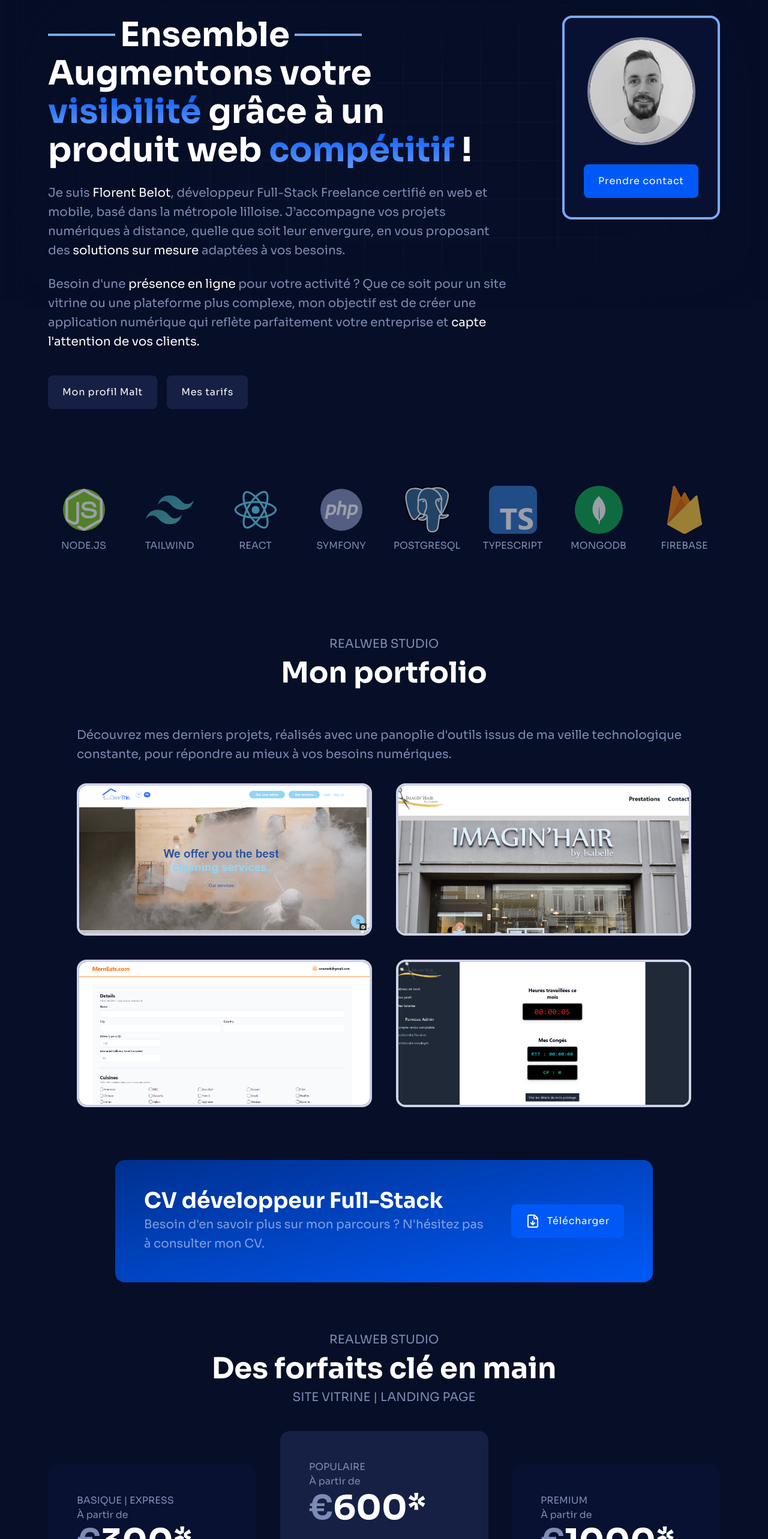
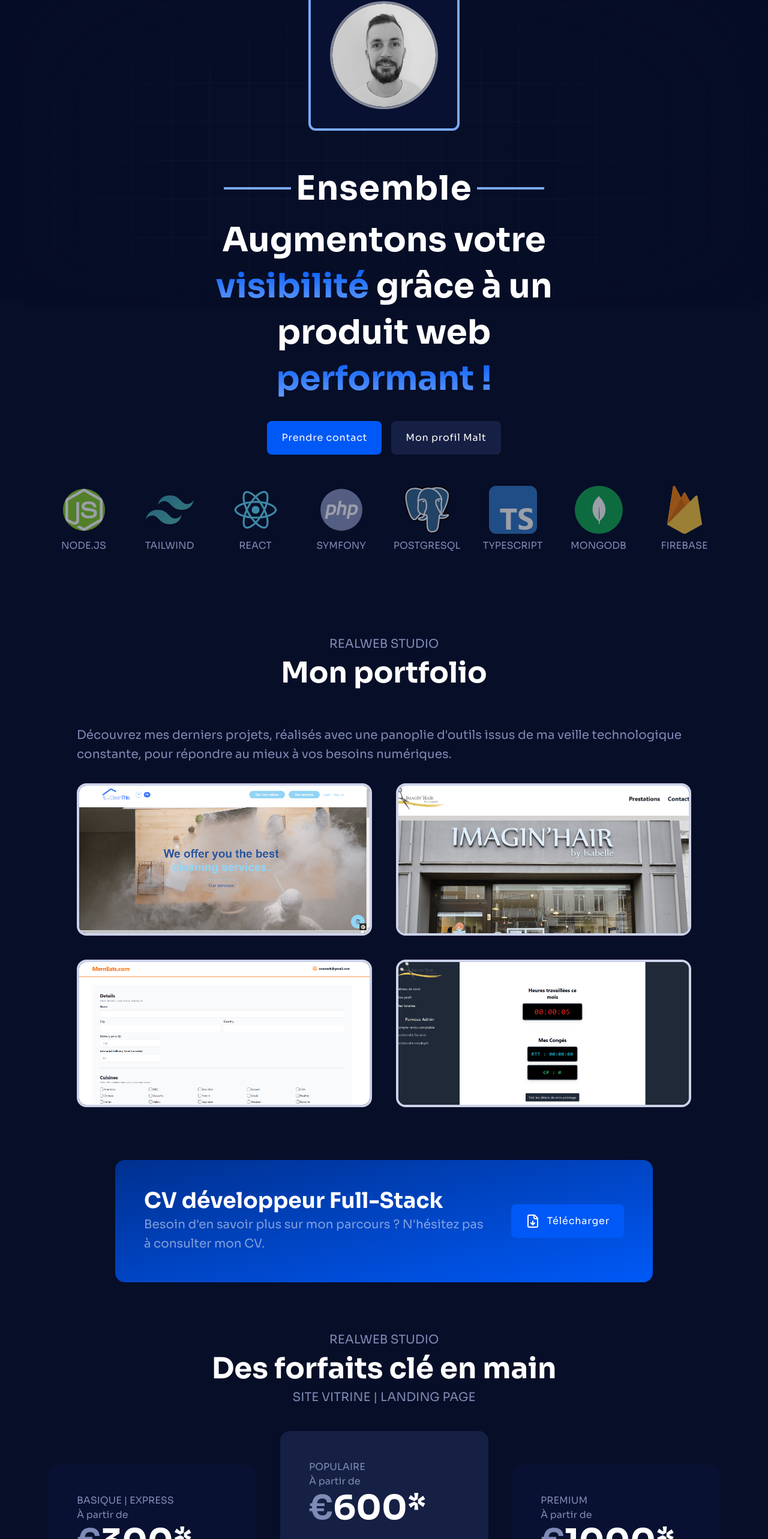
Before and after one commit to OnaFlorent/RealWeb-Expertise, a React (Vite) app: page / in a window 1280 px wide. Shown: the part 119-2685 px from the top of the page at 60% size. Built offline with nearby package versions, Linux system fonts and the light colour scheme.

Commit message:
Hero/Portfolio/Pricing/Services/Tools

```diff
--- a/package.json
+++ b/package.json
@@ -15,7 +15,8 @@
     "lucide-react": "^0.454.0",
     "react": "^18.3.1",
     "react-dom": "^18.3.1",
-    "react-helmet-async": "^2.0.5"
+    "react-helmet-async": "^2.0.5",
+    "react-type-animation": "^3.2.0"
   },
   "devDependencies": {
     "@eslint/js": "^9.9.0",
--- a/src/components/Hero.jsx
+++ b/src/components/Hero.jsx
@@ -1,22 +1,21 @@
-import { Handshake } from "lucide-react";
 import profileImgPng from "../../src/assets/hero/profile_img.png";
 import profileImgWebp from "../../src/assets/hero/profile_img.webp";
 import { Button } from "./Button";
 import { Container } from "./Container";
 import { Grid } from "./theme/Hero";
 import { motion } from "framer-motion";
+import { TypeAnimation } from "react-type-animation";
 
 const Hero = () => {
   return (
     <div className="relative">
-      <Container className="relative z-10 lg:py-16 space-y-16 max-w-7xl mx-auto px-4 md:px-6 pt-8">
-        <div className="flex flex-col lg:flex-row-reverse lg:space-x-reverse lg:space-x-8 items-center lg:items-start lg:justify-between">
-          <div className="mt-8 mb-8 lg:mt-0 lg:ml-6">
+      <Container className="relative z-10 min-h-screen flex flex-col items-center justify-center space-y-16">
+        {/* Image Profil */}
         <motion.div
-              className="border-4 bg-n-8 rounded-xl lg:rounded-2xl p-8 space-y-8 cursor-pointer animate-border-animation"
-              initial={{ opacity: 0, scale: 0.9 }}
-              animate={{ opacity: 1, scale: 1 }}
-              transition={{ duration: 0.7 }}
+          className="border-4 bg-n-8 rounded-xl p-8 animate-border-animation"
+          initial={{ opacity: 0, y: -20 }}
+          animate={{ opacity: 1, y: 0 }}
+          transition={{ duration: 0.7, ease: "easeInOut" }}
         >
           <picture>
             <source srcSet={profileImgWebp} type="image/webp" />
@@ -24,12 +23,69 @@ const Hero = () => {
             <img
               src={profileImgPng}
               alt="Profile"
-                  className="mx-auto rounded-full border-4 border-n-1 border-opacity-50 pointer-events-none w-[120px] h-[120px] lg:w-[180px] lg:h-[180px]"
+              className="mx-auto rounded-full border-4 border-n-1 border-opacity-50 w-[120px] h-[120px] sm:w-[140px] sm:h-[140px] lg:w-[180px] lg:h-[180px]"
               loading="lazy"
               decoding="async"
             />
           </picture>
-              <div className="flex justify-center mt-4">
+        </motion.div>
+
+        {/* Contenu Principal */}
+        <motion.div
+          initial={{ opacity: 0, y: -20 }}
+          animate={{
+            opacity: 1,
+            y: 0,
+            transition: { delay: 0.3, duration: 0.8, ease: "easeInOut" },
+          }}
+          className="text-center max-w-3xl space-y-6 sm:space-y-8"
+        >
+          {/* Titre Principal */}
+          <div
+            className="h1 flex flex-col items-center space-y-4"
+            role="heading"
+            aria-level="1"
+          >
+            <div className="flex items-center justify-center space-x-2">
+              <span
+                className="block border-t-4 w-12 sm:w-20 md:w-28 animate-border-animation"
+                aria-hidden="true"
+              ></span>
+              <span className="tracking-wide">Ensemble</span>
+              <span
+                className="block border-t-4 w-12 sm:w-20 md:w-28 animate-border-animation"
+                aria-hidden="true"
+              ></span>
+            </div>
+            <h1 className="h1 leading-snug">
+              Augmentons votre{" "}
+              <span className="bg-clip-text text-transparent bg-gradient-to-b from-p-3 to-p-2">
+                visibilité
+              </span>{" "}
+              grâce à un produit web{" "}
+              <span className="inline-block w-[200px] sm:w-[300px] md:w-[400px] text-center">
+                <TypeAnimation
+                  preRenderFirstString={true}
+                  sequence={[
+                    "compétitif !",
+                    2000,
+                    "innovant !",
+                    2000,
+                    "performant !",
+                    2000,
+                  ]}
+                  speed={50}
+                  repeat={Infinity}
+                  wrapper="span"
+                  cursor={false}
+                  className="bg-clip-text text-transparent bg-gradient-to-b from-p-3 to-p-2"
+                />
+              </span>
+            </h1>
+          </div>
+
+          {/* Boutons */}
+          <div className="flex justify-center space-x-4">
             <Button
               theme="primary"
               href="https://forms.gle/SQePZgWNcg5ucBB97"
@@ -37,62 +93,11 @@ const Hero = () => {
             >
               Prendre contact
             </Button>
-              </div>
-            </motion.div>
-          </div>
-          <div className="text-center lg:text-left max-w-3xl space-y-6">
-            <h1 className="h1">
-              <div className="relative flex items-center justify-center lg:justify-start space-x-2">
-                <span
-                  className="block border-t-4 w-12 sm:w-20 md:w-28 animate-border-animation"
-                  aria-hidden="true"
-                ></span>
-                <span>Ensemble</span>
-                <span
-                  className="block border-t-4 w-12 sm:w-20 md:w-28 animate-border-animation"
-                  aria-hidden="true"
-                ></span>
-              </div>
-              Augmentons votre{" "}
-              <span className="bg-clip-text text-transparent bg-gradient-to-b from-p-3 to-p-2">
-                visibilité
-              </span>{" "}
-              grâce à un produit web{" "}
-              <span className="bg-clip-text text-transparent bg-gradient-to-b from-p-3 to-p-2">
-                compétitif
-              </span>{" "}
-              !
-            </h1>
-            <p className="body-1 text-n-5">
-              Je suis <span className="text-n-1">Florent Belot</span>,
-              développeur Full-Stack Freelance certifié en web et mobile, basé
-              dans la métropole lilloise. J’accompagne vos projets numériques à
-              distance, quelle que soit leur envergure, en vous proposant des{" "}
-              <a href="/#services" className="text-n-1">
-                solutions sur mesure
-              </a>{" "}
-              adaptées à vos besoins.
-            </p>
-            <p className="body-1 text-n-5">
-              Besoin d'une <span className="text-n-1">présence en ligne</span>{" "}
-              pour votre activité ? Que ce soit pour un site vitrine ou une
-              plateforme plus complexe, mon objectif est de créer une
-              application numérique qui reflète parfaitement votre entreprise et{" "}
-              <span className="text-n-1">
-                capte l'attention de vos clients.
-              </span>
-            </p>
-
-            <div className="flex justify-center lg:justify-start space-x-4 py-4">
             <Button theme="secondary" className="cursor-not-allowed">
               Mon profil Malt
             </Button>
-              <Button theme="secondary" href="/#pricing">
-                Mes tarifs
-              </Button>
           </div>
-          </div>
-        </div>
+        </motion.div>
       </Container>
       <Grid />
     </div>
--- a/src/components/Portfolio.jsx
+++ b/src/components/Portfolio.jsx
@@ -1,6 +1,7 @@
 import { works } from "../constants";
 import { Container } from "./Container";
 import { Headings } from "./Headings";
+import { motion } from "framer-motion";
 
 export const Portfolio = () => {
   return (
@@ -15,8 +16,8 @@ export const Portfolio = () => {
           </p>
         </div>
         <div className="grid sm:grid-cols-2 gap-5 lg:gap-10">
-          {works.map((work) => (
-            <div
+          {works.map((work, index) => (
+            <motion.div
               key={work.id}
               className={`relative overflow-hidden border-4 border-n-3 hover:border-p-3 rounded-xl lg:rounded-2xl group ${
                 work.url ? "cursor-pointer" : "cursor-default"
@@ -26,13 +27,23 @@ export const Portfolio = () => {
                   window.open(work.url, "_blank", "noopener noreferrer");
                 }
               }}
+              initial={{
+                opacity: 0,
+                x: index % 2 === 0 ? -50 : 50,
+              }}
+              whileInView={{
+                opacity: 1,
+                x: 0,
+              }}
+              viewport={{ once: true, amount: 0.3 }}
+              transition={{ duration: 0.5, ease: "easeOut" }}
             >
               <picture>
                 <source srcSet={work.imageWebp} type="image/webp" />
                 <img
                   src={work.imagePng}
                   alt={work.alt}
-                  className="w-full h-full object-cover animate group-hover:scale-110 pointer-events-none"
+                  className="w-full h-full object-cover animate group-hover:scale-110 transition-transform pointer-events-none"
                   width="100%"
                   height="auto"
                   loading="lazy"
@@ -45,7 +56,7 @@ export const Portfolio = () => {
                   <p className="body-3">{work.technologies.join(" • ")}</p>
                 </div>
               </div>
-            </div>
+            </motion.div>
           ))}
         </div>
       </div>
--- a/src/components/Tools.jsx
+++ b/src/components/Tools.jsx
@@ -1,26 +1,35 @@
 import { Container } from "./Container";
 import { tools } from "../constants";
+import { motion } from "framer-motion";
 
 export const Tools = () => {
   return (
     <Container>
       <div className="grid grid-cols-2 md:grid-cols-4 lg:grid-cols-8 gap-6 max-w-6xl w-full mx-auto py-8 lg:py-12">
         {tools.map((tool) => (
-          <div
+          <motion.div
             key={tool.id}
             className="group flex flex-col items-center justify-center space-y-2"
+            initial={{ opacity: 0, scale: 0.8 }}
+            whileInView={{ opacity: 1, scale: 1 }}
+            viewport={{ once: true, amount: 0.3 }}
+            transition={{ duration: 0.4, ease: "easeOut" }}
           >
-            <img
+            <motion.img
               src={tool.image}
               alt={tool.alt}
               width={80}
               height={80}
-              className="w-16 h-16 lg:w-20 lg:h-20 opacity-60 group-hover:opacity-100 group-hover:scale-105 transition-transform cursor-pointer"
+              className="w-16 h-16 lg:w-20 lg:h-20 opacity-60 group-hover:opacity-100 group-hover:scale-110 group-hover:rotate-3 transition-transform pointer-events-none"
+              whileHover={{ scale: 1.1, rotate: 3 }}
             />
-            <span className="body-2 text-n-5 group-hover:text-n-3 group-hover:scale-105 transition-transform">
+            <motion.span
+              className="body-2 text-n-5 group-hover:text-n-3 group-hover:scale-105 transition-transform"
+              whileHover={{ scale: 1.05 }}
+            >
               {tool.title}
-            </span>
-          </div>
+            </motion.span>
+          </motion.div>
         ))}
       </div>
     </Container>
```
Also changed, not shown: src/components/Pricing.jsx (+41 -33 lines), src/components/Services.jsx (+26 -9 lines), 1 other file (tests, documents, lock files or other folders). Lines whose indentation alone changed are shown as unchanged.
